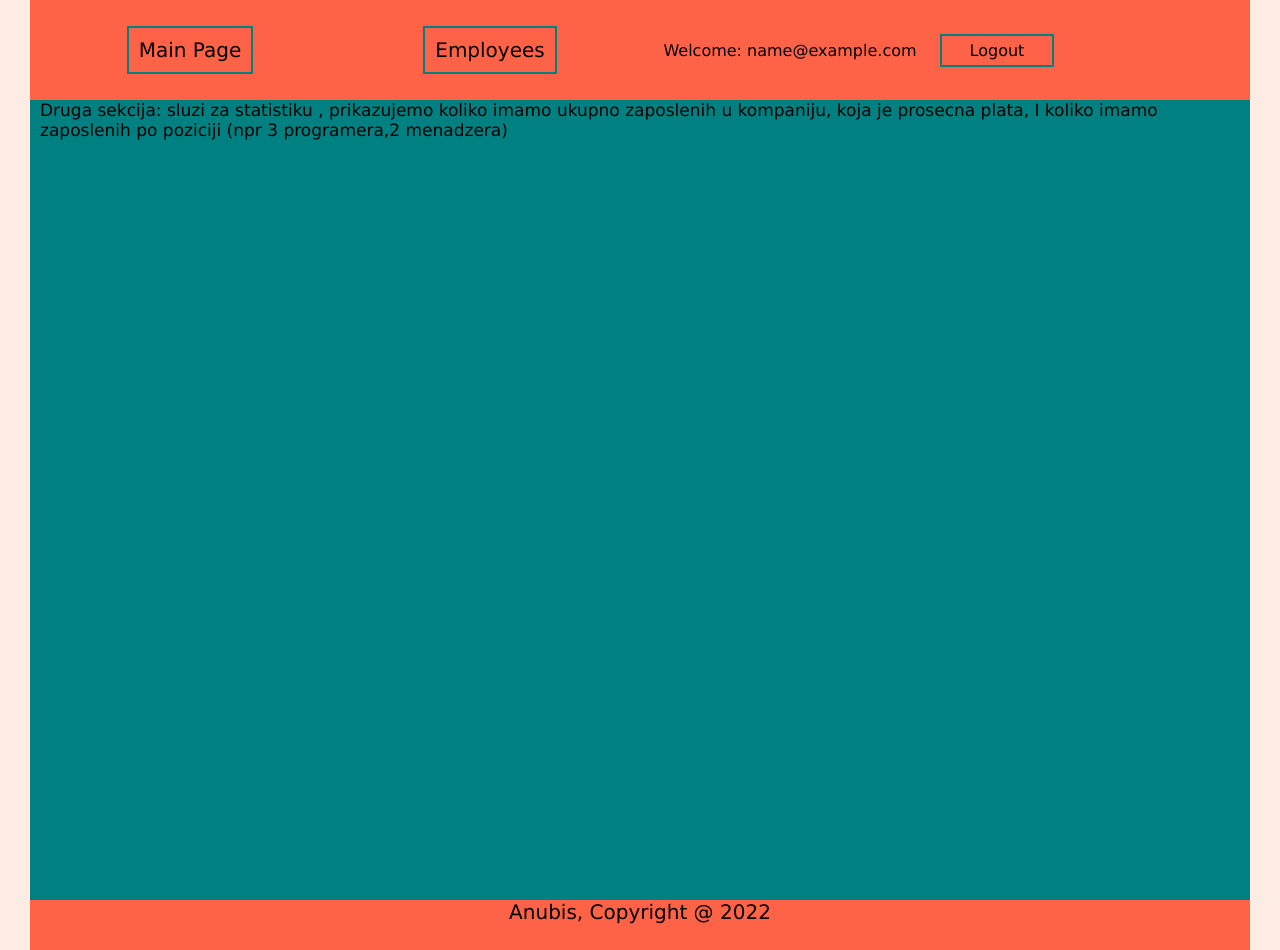
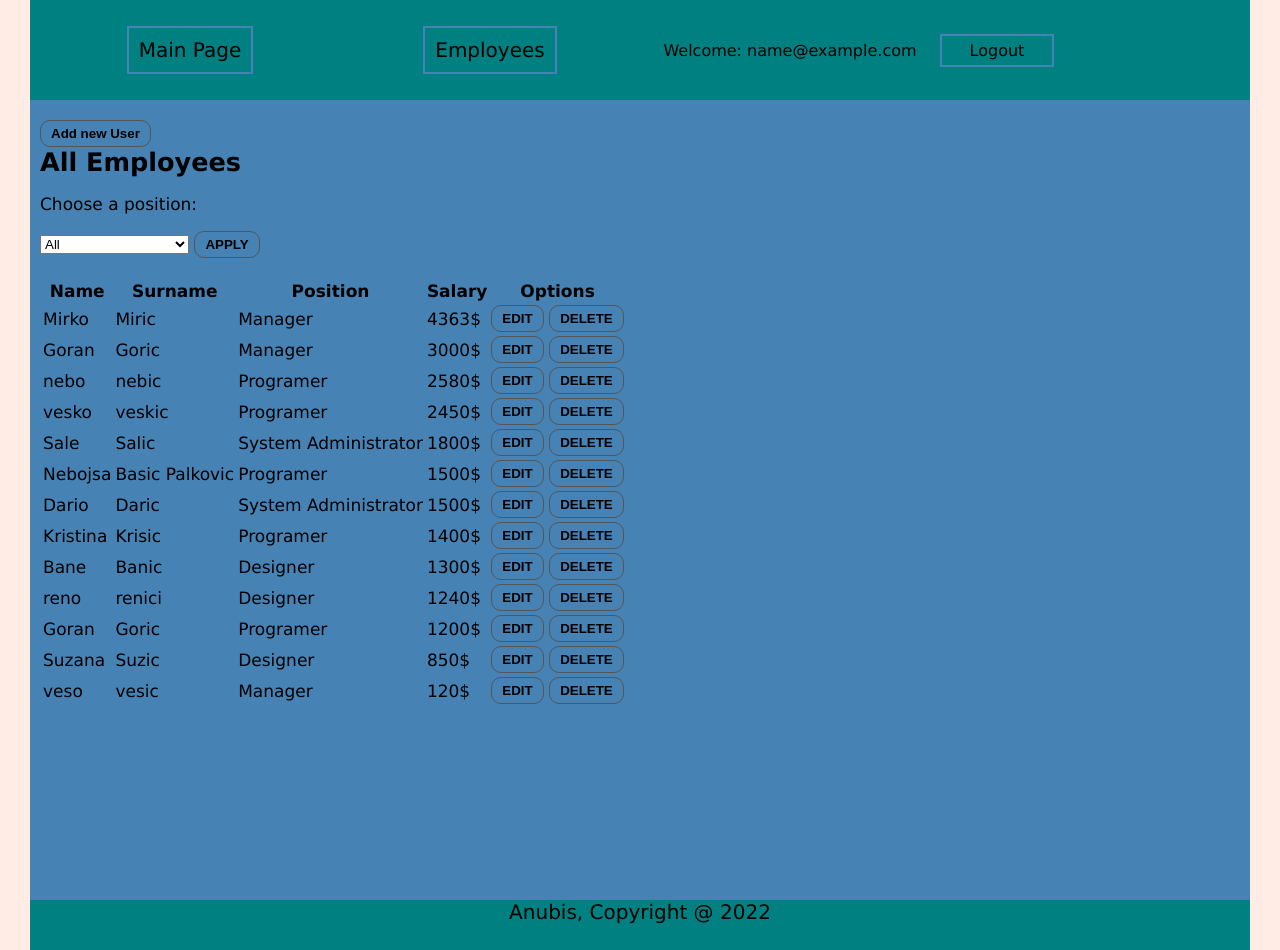
Before and after one commit to Shonexia/Infostud-PHP-Project, a PHP site: page /dashboard.php in a window 1280 px wide. Run offline with PHP 8.4, Linux system fonts and the light colour scheme; the visitor is signed in with stand-in values (Sample User, id 1); data comes from the database, SQL or seed files in the repository.

Commit message:
Add files via upload

```diff
--- a/projekatphp/assets/styles.css
+++ b/projekatphp/assets/styles.css
@@ -52,12 +52,12 @@ a:hover {
 
 .nav-item {
   font-size: 20px;
-  border: 2px solid teal;
+  border: 2px solid steelblue;
   padding: 10px;
 }
 
 .logout {
-  border: 2px solid teal;
+  border: 2px solid steelblue;
   padding: 5px;
   width: 100px;
 }
@@ -67,7 +67,7 @@ a:hover {
   align-items: center;
   display: grid;
   grid-template-columns: repeat(4, 1fr);
-  background-color: tomato;
+  background-color: teal;
   height: 100px;
 }
 
@@ -75,7 +75,7 @@ a:hover {
   text-align: center;
   align-items: center;
   width: 100%;
-  background-color: tomato;
+  background-color: teal;
   height: 50px;
   font-size: 20px;
 }
@@ -87,13 +87,13 @@ a:hover {
 }
 
 .main {
-  background-color: teal;
+  background-color: steelblue;
   height: 800px;
   font-size: 17px;
 }
 
 button {
-  background-color: tomato;
+  background-color: steelblue;
   border: 1px solid #555;
   border-radius: 10px;
   padding: 5px 10px;
@@ -102,8 +102,8 @@ button {
 }
 
 button:hover {
-  background-color: teal;
-  border: 1px solid tomato;
+  background-color: steelblue;
+  border: 1px solid teal;
   color: white;
 }
 
--- /dev/null
+++ b/projekatphp/classes/Database.php
@@ -0,0 +1,20 @@
+<?php
+
+class Database
+{
+
+    public static string $server_name = 'localhost';
+    public static string $user = 'root';
+    public static string $password = '';
+    public static string $database = 'anubis';
+
+    public static function db_connection()
+    {
+        $connection = new mysqli(self::$server_name, self::$user, self::$password, self::$database);
+
+        if ($connection->connect_error) {
+            die("Connection failed: " . $connection->connect_error);
+        }
+        return $connection;
+    }
+}
--- /dev/null
+++ b/projekatphp/classes/User.php
@@ -0,0 +1,57 @@
+<?php
+
+include_once("Database.php");
+// class User
+class User
+{
+    // method get all
+    public function getAllEmployees()
+    {
+        $result = [];
+
+        $sql = "SELECT p.pozicija_naziv as pozicija_naziv,
+    z.zaposleni_id as zaposleni_id,
+    z.zaposleni_ime as zaposleni_ime,
+    z.zaposleni_prezime as zaposleni_prezime,
+    z.zaposleni_plata as zaposleni_plata,
+    z.zaposleni_email as zaposleni_email
+  FROM zaposleni z
+    LEFT JOIN pozicija p on z.pozicija_id = p.pozicija_id
+  ORDER BY z.zaposleni_plata DESC";
+        // static se pise ovako umesto $this->
+        $query = Database::db_connection()->query($sql);
+
+        if ($query->num_rows > 0) {
+            // output data of each row
+            $result = $query->fetch_all(MYSQLI_ASSOC);
+            return $result;
+        } else {
+            return "0 results";
+        }
+    }
+
+    // method get all pos
+    public function getAllPositions()
+    {
+        $array = [];
+        $sql = "SELECT * FROM pozicija";
+
+        $result = Database::db_connection()->query($sql);
+
+        if (mysqli_num_rows($result) > 0) {
+            // output data of each row
+            $array = mysqli_fetch_all($result, MYSQLI_ASSOC);
+            return $array;
+        } else {
+            echo "0 results";
+        }
+    }
+
+    //method display single chosen position
+
+
+    // method Create employee
+    public function createEmployee()
+    {
+    }
+}
--- a/projekatphp/pages/dashboard.php
+++ b/projekatphp/pages/dashboard.php
@@ -7,13 +7,84 @@
 if (!isset($_SESSION['zaposleni_email'])) {
     header('Location: index.php');
 }
+// procedural
+include('../classes/User.php');
 ?>
 
 <!-- BOODY -->
 <div class="container main">
-    Druga sekcija: sluzi za statistiku , prikazujemo koliko imamo ukupno zaposlenih u kompaniju,
-    koja je prosecna plata, I koliko imamo zaposlenih po poziciji (npr 3 programera,2 menadzera)
+
+    <form action="add_page.php" method="POST">
+        <br>
+        <button name="add_new_user" value="add_new">Add new User</button>
+    </form>
+    <?php
+
+    ?>
+
+    <h2>All Employees</h2>
+    <?php
+    // instanciranje objekta tj pozivanje blueprinta koji sadrzi recepte tj metode
+    $user = new User();
+    // pozivanje metode
+    $allPositions = $user->getAllPositions();
+    ?>
+    <!-- Filter Employees by position -->
+    <form action="">
+        <p>Choose a position:</p>
+
+        <select name="" id="">
+            <option value="">All</option>
+            <?php
+            foreach ($allPositions as $position) { ?>
+                <option value="<?php $position['pozicija_naziv'] ?>"><?php echo $position['pozicija_naziv'] ?></option>
+            <?php
+            }
+            ?>
+        </select>
+        <button name="applySearch" id="apply">APPLY</button>
+    </form>
+    <br>
+    <?php
+    // pozivanje metode
+    $employees = $user->getAllEmployees();
+    ?>
+    <!-- Display all employees -->
+    <table>
+        <thead>
+            <tr>
+                <th>Name</th>
+                <th>Surname</th>
+                <th>Position</th>
+                <th>Salary</th>
+                <th>Options</th>
+            </tr>
+        </thead>
+        <tbody>
+            <?php foreach ($employees as $employee) : ?>
+                <tr>
+                    <form method="POST" action="<?php echo $_SERVER['PHP_SELF'] ?>">
+                        <td><?php echo $employee['zaposleni_ime'] ?></td>
+                        <td><?php echo $employee['zaposleni_prezime'] ?></td>
+                        <td><?php echo $employee['pozicija_naziv'] ?></td>
+                        <td><?php echo $employee['zaposleni_plata'] . '$' ?></td>
+                        <td>
+                            <input type="hidden" name="id_position" value="<?php echo $employee['pozicija_naziv'] ?>">
+                            <input type="hidden" name="id_to_deledit" value="<?php echo $employee['zaposleni_id'] ?>">
+                            <button type="text" name="editUser"><a href="edit_page.php?id=<?php echo $employee['zaposleni_id'] ?>">EDIT</a></button>
+                            <button type="text" name="deleteUser" value="delete">DELETE</button>
+
+                        </td>
+                    </form>
+                </tr>
+            <?php endforeach; ?>
+
+        </tbody>
+    </table>
+
+
 </div>
+
 
 
 <!-- FOOTER -->
--- a/projekatphp/pages/header.php
+++ b/projekatphp/pages/header.php
@@ -16,5 +16,5 @@ session_start();
         <div><a href="dashboard.php" class="nav-item">Main Page</a></div>
         <div><a href="zaposleni.php" class="nav-item">Employees</a></div>
         <div class="item"><?php echo "Welcome: " . $_SESSION['zaposleni_email']; ?></div>
-        <div class="item logout"><a href="loginhandle.php">Logout</a></div>
+        <div class="item logout"><a href="index.php">Logout</a></div>
     </nav>
--- a/projekatphp/pages/index.php
+++ b/projekatphp/pages/index.php
@@ -1,5 +1,7 @@
 <?php
 include('../dashboard/loginhandle.php');
+include_once('../dashboard/loginHandle.php');
+
 
 ?>
 
@@ -18,11 +20,11 @@ include('../dashboard/loginhandle.php');
 
             <label>Email:</label>
             <input type="text" name="email" value="">
-            <span><?php echo $errors['email'] ?></span> <br>
+            <span><?php echo !empty($errors['email']) ? $errors['email'] : ''; ?></span> <br>
 
             <label>Password:</label>
             <input type="password" name="password" value="">
-            <span><?php echo $errors['password'] ?></span> <br>
+            <span><?php echo !empty($errors['password']) ? $errors['password'] : ''; ?></span> <br>
 
             <input type="submit" value="Login" name="login-btn">
         </form>
```
Also changed, not shown: projekatphp/Read me.txt (added, +7 -0 lines), projekatphp/classes/loginHandle.php (added, +66 -0 lines), projekatphp/dashboard/loginhandle.php (+41 -37 lines), projekatphp/pages/zaposleni.php (+3 -26 lines), projekatphp/classes/Positions.php (added).
